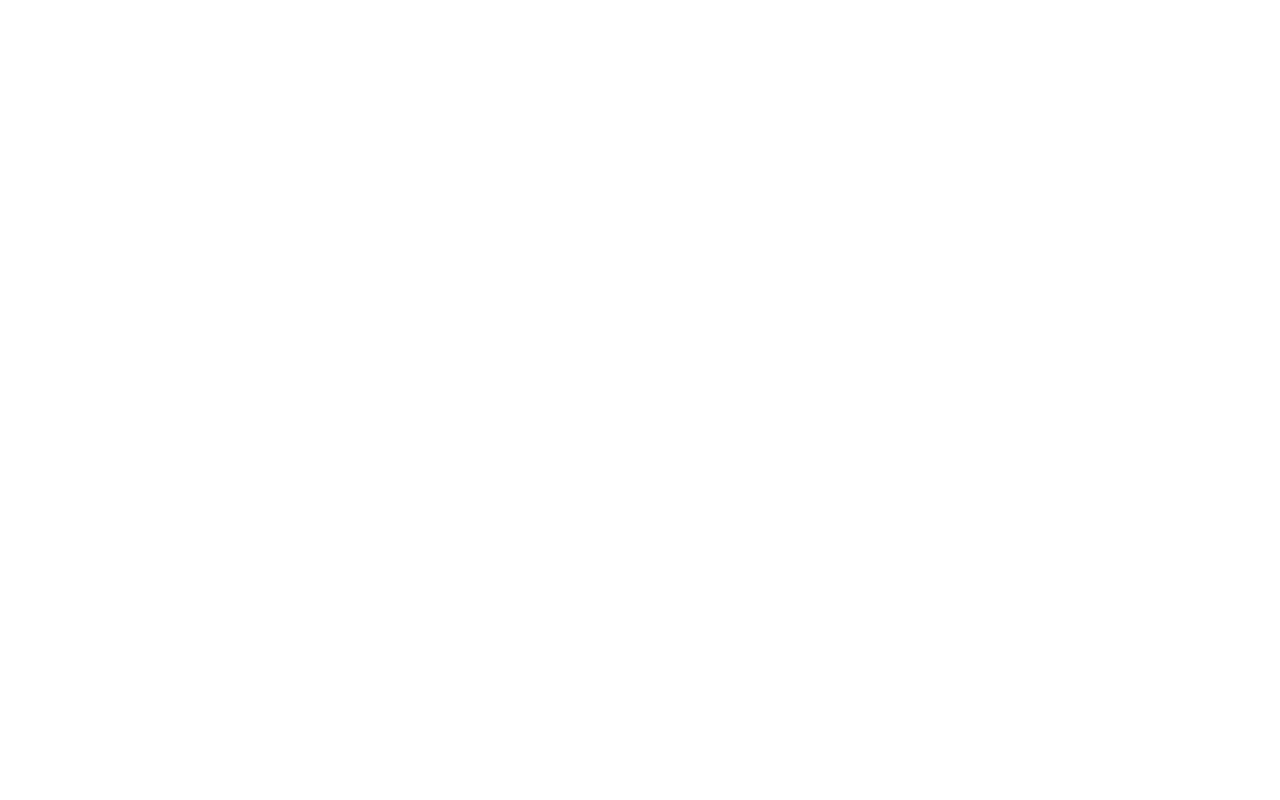
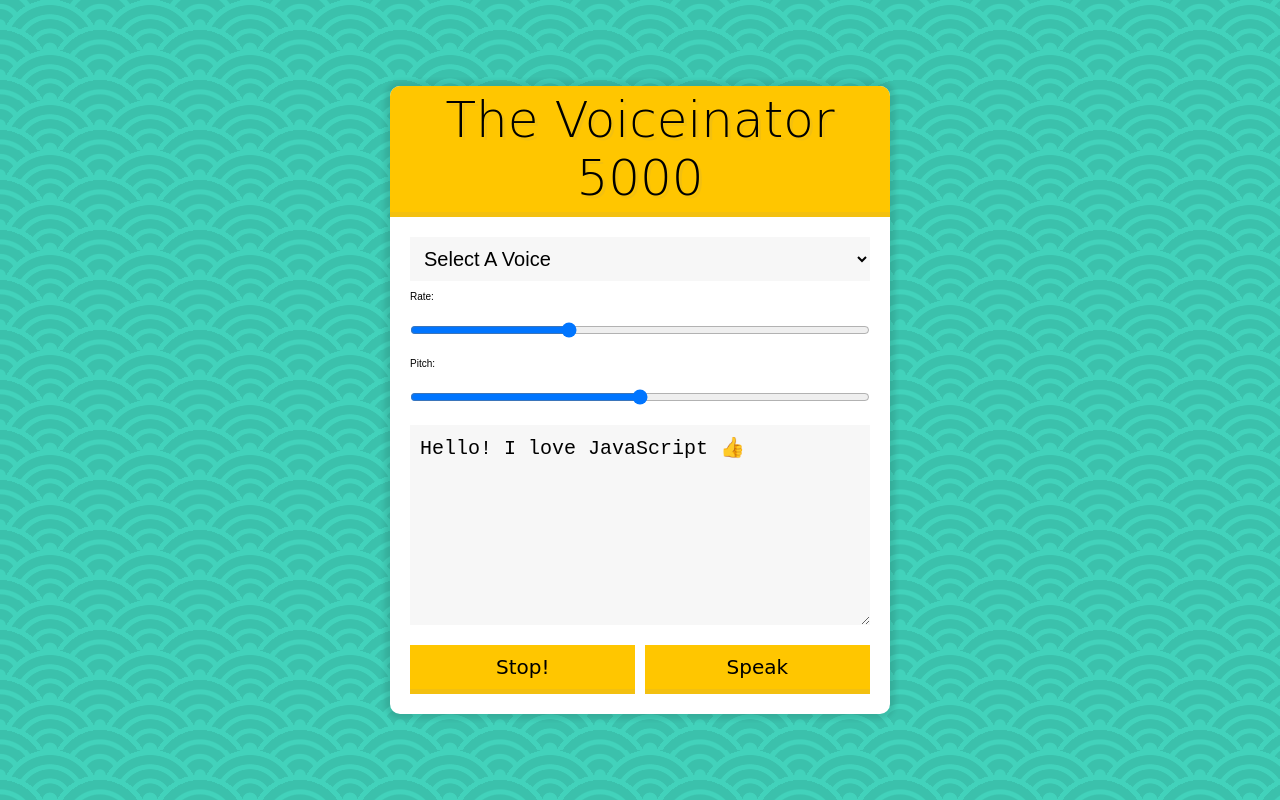
Before and after one commit to roob-cell/JavaScript30, a plain HTML site: page 23-Text to Speech/index.html in a window 1280 px wide. Drawn offline with Linux system fonts and the light colour scheme.

Commit message:
finish exercise

```diff
--- a/23-Text to Speech/index.html
+++ b/23-Text to Speech/index.html
@@ -7,6 +7,28 @@
 </head>
 <body>
 
+  <div class="voiceinator">
+
+    <h1>The Voiceinator 5000</h1>
+
+    <select name="voice" id="voices">
+      <option value="">Select A Voice</option>
+    </select>
+
+    <label for="rate">Rate:</label>
+    <input name="rate" type="range" min="0" max="3" value="1" step="0.1">
+
+    <label for="pitch">Pitch:</label>
+    <input name="pitch" type="range" min="0" max="2" step="0.1">
+
+    <textarea name="text">Hello! I love JavaScript 👍</textarea>
+
+    <button id="stop">Stop!</button>
+    <button id="speak">Speak</button>
+
+  </div>
+
+
   <script type="text/javascript" src="main.js"></script>
 </body>
 </html>
--- a/23-Text to Speech/main.js
+++ b/23-Text to Speech/main.js
@@ -0,0 +1,43 @@
+  const msg = new SpeechSynthesisUtterance();
+  let voices = [];
+  const voicesDropdown = document.querySelector('[name="voice"]');
+  const options = document.querySelectorAll('[type="range"], [name="text"]');
+  const speakButton = document.querySelector('#speak');
+  const stopButton = document.querySelector('#stop');
+
+  msg.text = document.querySelector("[name=text]").value
+
+  speechSynthesis.addEventListener("voiceschanged", populateVoices)
+
+  voicesDropdown.addEventListener("change", setVoice)
+
+  options.forEach( option => option.addEventListener("change", setOption))
+
+  speakButton.addEventListener("click", toggle)
+
+  stopButton.addEventListener("click", () => toggle(false))
+
+  function populateVoices() {
+    voices = this.getVoices();
+    voicesDropdown.innerHTML = voices
+      .filter(voice => voice.lang.includes('en'))
+      .map(voice => `<option value="${voice.name}">${voice.name} (${voice.lang})</option>`)
+      .join('');
+  }
+
+  function setVoice(){
+    msg.voice = voices.find( voice => voice.name === this.value)
+    toggle()
+  }
+
+  function toggle(startOver = true) {
+    speechSynthesis.cancel()
+    if(startOver) {
+    speechSynthesis.speak(msg)
+  }
+}
+
+  function setOption(){
+    msg[this.name] = this.value
+    toggle()
+  }
--- a/23-Text to Speech/style.css
+++ b/23-Text to Speech/style.css
@@ -0,0 +1,90 @@
+html {
+    font-size: 10px;
+    box-sizing: border-box;
+  }
+
+  *, *:before, *:after {
+    box-sizing: inherit;
+  }
+
+  body {
+    margin: 0;
+    padding: 0;
+    font-family: sans-serif;
+    background-color: #3BC1AC;
+    display: flex;
+    min-height: 100vh;
+    align-items: center;
+
+    background-image:
+    radial-gradient(circle at 100% 150%, #3BC1AC 24%, #42D2BB 25%, #42D2BB 28%, #3BC1AC 29%, #3BC1AC 36%, #42D2BB 36%, #42D2BB 40%, transparent 40%, transparent),
+    radial-gradient(circle at 0    150%, #3BC1AC 24%, #42D2BB 25%, #42D2BB 28%, #3BC1AC 29%, #3BC1AC 36%, #42D2BB 36%, #42D2BB 40%, transparent 40%, transparent),
+    radial-gradient(circle at 50%  100%, #42D2BB 10%, #3BC1AC 11%, #3BC1AC 23%, #42D2BB 24%, #42D2BB 30%, #3BC1AC 31%, #3BC1AC 43%, #42D2BB 44%, #42D2BB 50%, #3BC1AC 51%, #3BC1AC 63%, #42D2BB 64%, #42D2BB 71%, transparent 71%, transparent),
+    radial-gradient(circle at 100% 50%, #42D2BB 5%, #3BC1AC 6%, #3BC1AC 15%, #42D2BB 16%, #42D2BB 20%, #3BC1AC 21%, #3BC1AC 30%, #42D2BB 31%, #42D2BB 35%, #3BC1AC 36%, #3BC1AC 45%, #42D2BB 46%, #42D2BB 49%, transparent 50%, transparent),
+    radial-gradient(circle at 0    50%, #42D2BB 5%, #3BC1AC 6%, #3BC1AC 15%, #42D2BB 16%, #42D2BB 20%, #3BC1AC 21%, #3BC1AC 30%, #42D2BB 31%, #42D2BB 35%, #3BC1AC 36%, #3BC1AC 45%, #42D2BB 46%, #42D2BB 49%, transparent 50%, transparent);
+    background-size:100px 50px;
+  }
+
+  .voiceinator {
+    padding: 2rem;
+    width: 50rem;
+    margin: 0 auto;
+    border-radius: 1rem;
+    position: relative;
+    background: white;
+    overflow: hidden;
+    z-index: 1;
+    box-shadow: 0 0 5px 5px rgba(0,0,0,0.1);
+  }
+
+  h1 {
+    width: calc(100% + 4rem);
+    margin: -2rem 0 2rem -2rem;
+    padding: .5rem;
+    background: #ffc600;
+    border-bottom: 5px solid #F3C010;
+    text-align: center;
+    font-size: 5rem;
+    font-weight: 100;
+    font-family: 'Pacifico', cursive;
+    text-shadow: 3px 3px 0 #F3C010;
+  }
+
+  .voiceinator input,
+  .voiceinator button,
+  .voiceinator select,
+  .voiceinator textarea {
+    width: 100%;
+    display: block;
+    margin: 10px 0;
+    padding: 10px;
+    border: 0;
+    font-size: 2rem;
+    background: #F7F7F7;
+    outline: 0;
+  }
+
+  textarea {
+    height: 20rem;
+  }
+
+  .voiceinator button {
+    background: #ffc600;
+    border: 0;
+    width: 49%;
+    float: left;
+    font-family: 'Pacifico', cursive;
+    margin-bottom: 0;
+    font-size: 2rem;
+    border-bottom: 5px solid #F3C010;
+    cursor: pointer;
+    position: relative;
+  }
+
+  .voiceinator button:active {
+    top: 20px;
+  }
+
+  .voiceinator button:nth-of-type(1) {
+    margin-right: 2%;
+  }
```
